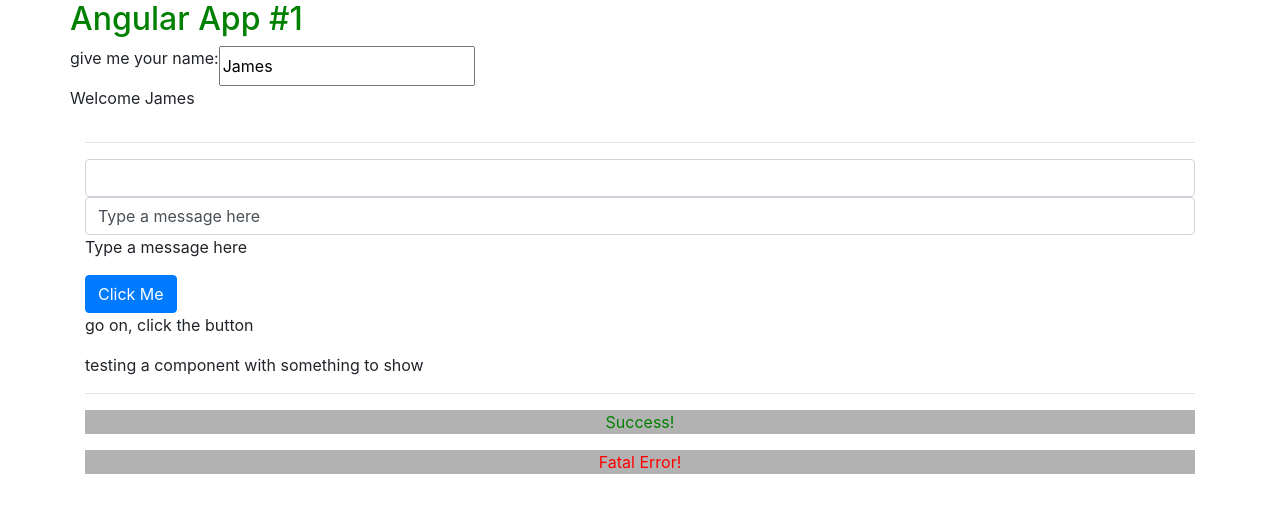
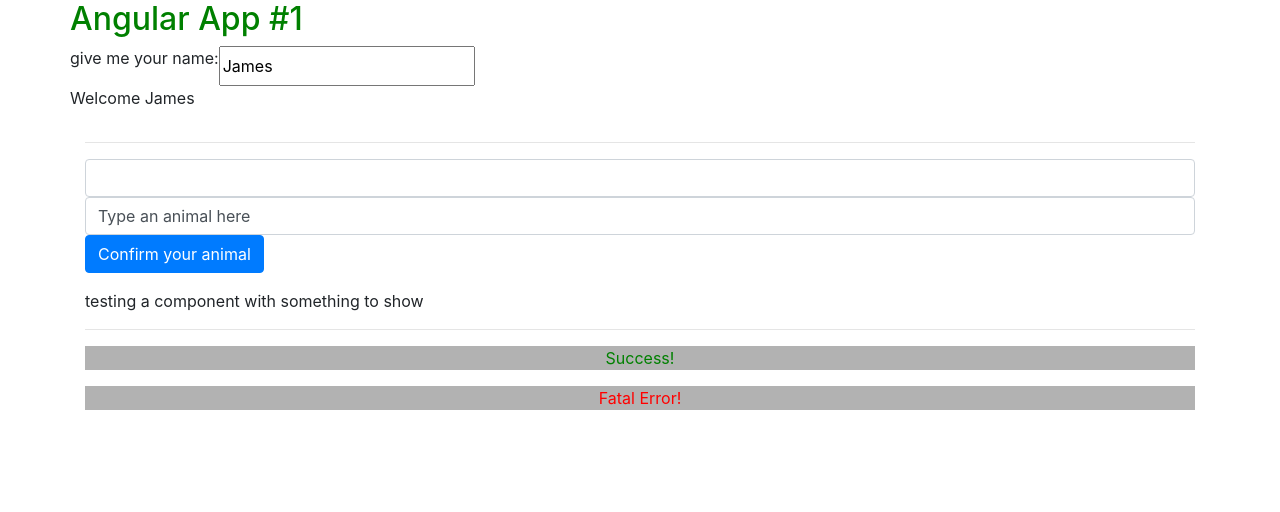
Before and after one commit to james-built/angular-play, an Angular app: page / in a window 1280 px wide. Shown: the top 512 px of the page. Built offline with nearby package versions, Linux system fonts and the light colour scheme.

Commit message:
all forms of data binding working together

```diff
--- a/src/app/foo/foo.component.html
+++ b/src/app/foo/foo.component.html
@@ -5,11 +5,10 @@
 <input
   type="text"
   class="form-control"
-  [(ngModel)]="userMessage">
-  <p>{{ userMessage }}</p>
+  [(ngModel)]="animalName">
 <button
   class="btn btn-primary"
   [disabled]="!satisfyingClick"
-  (click)="onClick()">Click Me</button>
+  (click)="onClick()">Confirm your animal</button>
 <p>{{ buttonClickMessage }}</p>
 <app-test></app-test>
--- a/src/app/foo/foo.component.ts
+++ b/src/app/foo/foo.component.ts
@@ -7,8 +7,8 @@
 })
 export class FooComponent implements OnInit {
   satisfyingClick = true
-  buttonClickMessage = 'go on, click the button'
-  userMessage = 'Type a message here'
+  buttonClickMessage = ''
+  animalName = 'Type an animal here'
 
   constructor() {
 
@@ -18,10 +18,10 @@
   }
 
   onClick() {
-    this.buttonClickMessage = 'clicking buttons makes things happen'
+    this.buttonClickMessage = 'If you could be an animal it would be a ' + this.animalName
   }
 
   onUpdateMessage(event) {
-    this.userMessage = event.target.value
+    this.animalName = event.target.value
   }
 }
```
